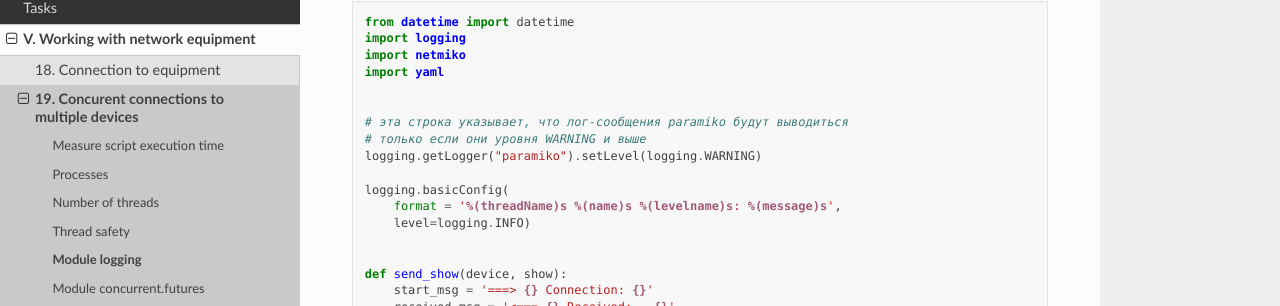
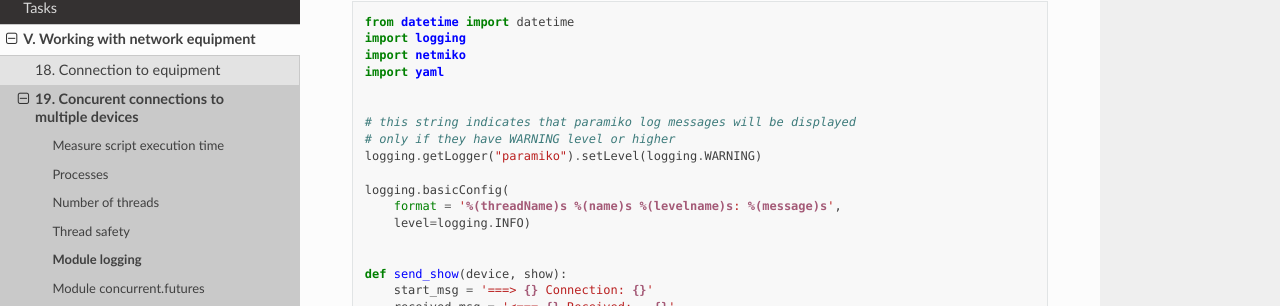
Before and after one commit to natenka/pyneng-book-en, a Sphinx documentation site: the page built from docs/source/book/19_concurrent_connections/logging.rst, in a window 1280 px wide and 900 px high, scrolled down 621 px. Shown: the part 145-451 px from the top of the window. Built offline with Sphinx 7.4.7 and the Read the Docs theme 2.0.0, drawn with Linux system fonts in a browser that asks for light colours; pages that are not in the unit, such as notebooks, are missing from menus.

Commit message:
Update logging.rst

```diff
--- a/docs/source/book/19_concurrent_connections/logging.rst
+++ b/docs/source/book/19_concurrent_connections/logging.rst
@@ -32,8 +32,8 @@ Example of script with logging settings: (logging_basics.py file)
     import yaml
 
 
-    # эта строка указывает, что лог-сообщения paramiko будут выводиться
-    # только если они уровня WARNING и выше
+    # this string indicates that paramiko log messages will be displayed
+    # only if they have WARNING level or higher
     logging.getLogger("paramiko").setLevel(logging.WARNING)
 
     logging.basicConfig(
```
